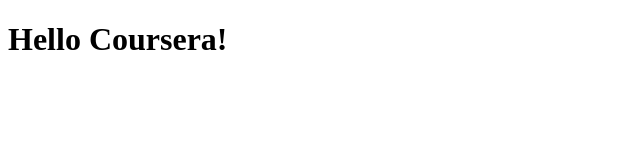
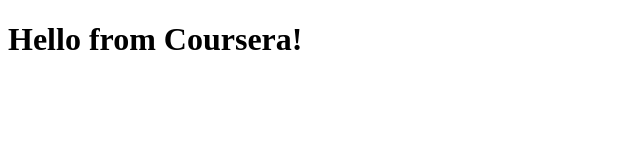
Before and after one commit to Hawk7069/coursera-test-AJS, a plain HTML site: page index.html in a window 1280 px wide. Shown: the whole page, without its empty margins (0-640 px from the left). Drawn offline with Linux system fonts and the light colour scheme.

Commit message:
New Update

```diff
--- a/index.html
+++ b/index.html
@@ -4,6 +4,6 @@
 	<title>Hello Coursera</title>
 </head>
 <body>
-	<h1>Hello Coursera!</h1>
+	<h1>Hello from Coursera!</h1>
 </body>
 </html>
```
